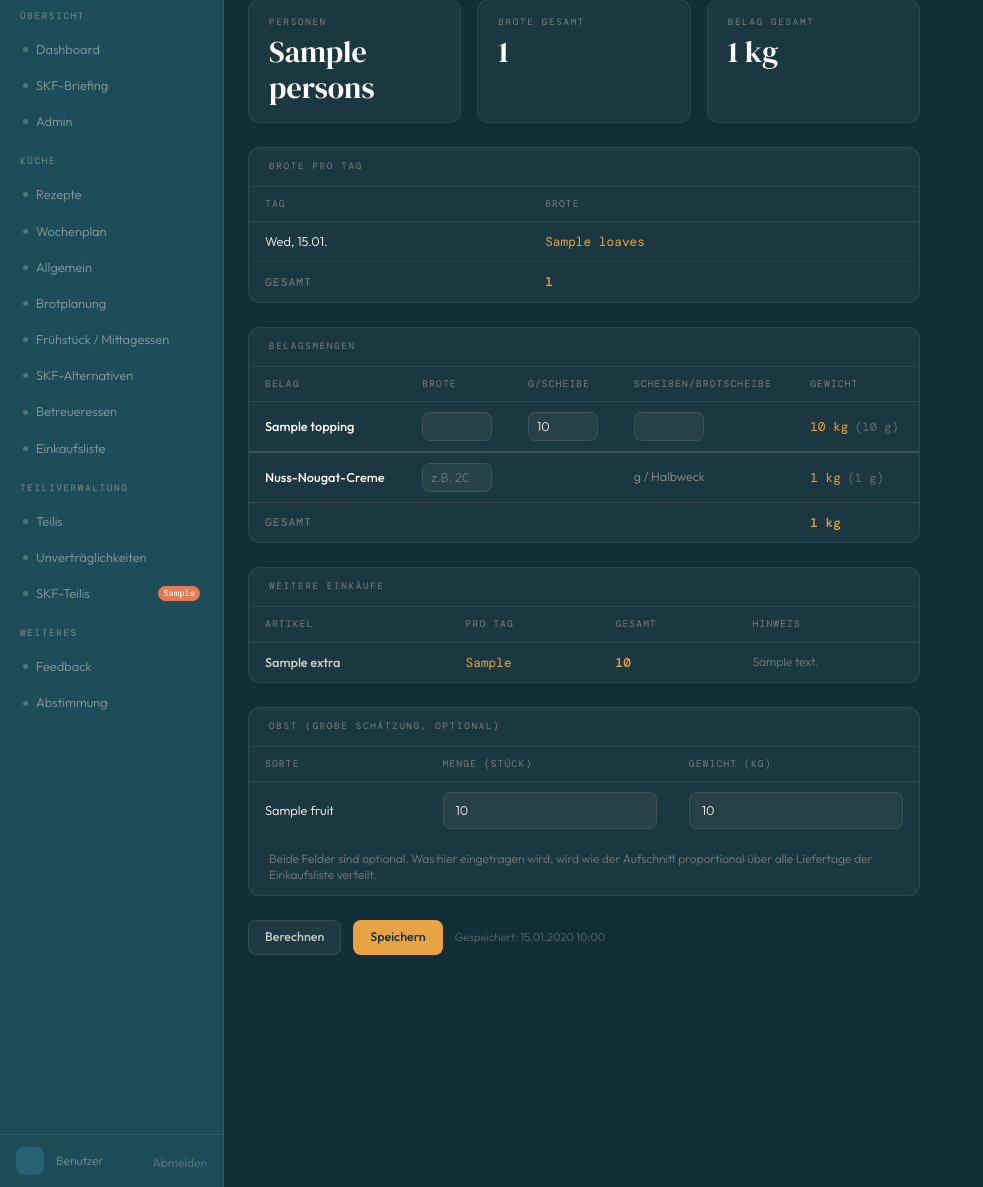
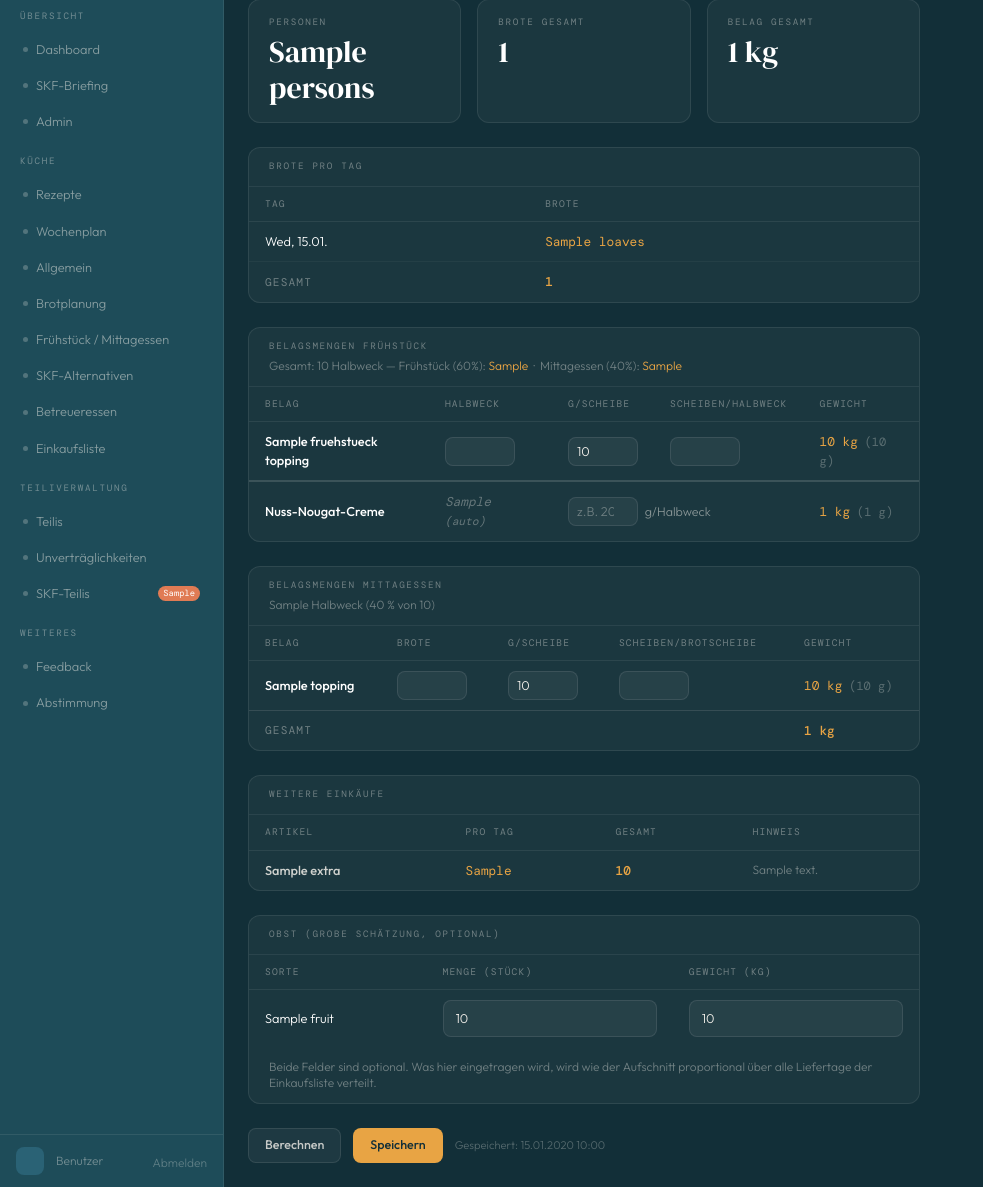
Before and after one commit to TrustyphoneP/rundballen25, a Django app: template templates/meals/fruehstueck.html in a window 1280 px wide. Shown: the part 77-1264 px from the top of the page, without its empty margins (0-983 px from the left). Run offline with Django 5.2, Linux system fonts and the light colour scheme; the template is opened without the code that fills it: most values are stand-ins (such as "Sample title", 1, 10 or a date in 2020); some libraries are stand-ins or nearby versions.

Commit message:
various frühstück fixes

```diff
--- a/templates/meals/fruehstueck.html
+++ b/templates/meals/fruehstueck.html
@@ -53,10 +53,83 @@
       </table>
     </div>
 
-    <!-- Topping config + results -->
+    <!-- Belagsmengen Frühstück -->
     <div class="card overflow-hidden mb-6">
       <div class="px-5 py-3 border-b" style="border-color:rgba(240,237,232,0.07);">
-        <div class="section-mono">Belagsmengen</div>
+        <div class="section-mono">Belagsmengen Frühstück</div>
+        <div class="text-xs mt-1" style="color:rgba(240,237,232,0.4);">
+          Gesamt: {{ halbweck_total }} Halbweck —
+          Frühstück (60%): <span style="color:#e8a444;">{{ halbweck_fruehstueck }}</span> &nbsp;·&nbsp;
+          Mittagessen (40%): <span style="color:#e8a444;">{{ halbweck_mittag }}</span>
+        </div>
+      </div>
+      <table>
+        <thead>
+          <tr>
+            <th>Belag</th>
+            <th>Halbweck</th>
+            <th>g/Scheibe</th>
+            <th>Scheiben/Halbweck</th>
+            <th>Gewicht</th>
+          </tr>
+        </thead>
+        <tbody>
+          {% for t in fruehstueck_toppings %}
+          <tr>
+            <td style="font-weight:500;">{{ t.name }}</td>
+            <td>
+              <input type="number" name="halbweck_{{ t.key }}" value="{{ t.halbweck }}"
+                     min="0" step="1" style="width:70px; padding:4px 8px !important;">
+            </td>
+            <td>
+              <input type="number" name="weight_{{ t.key }}" value="{{ t.weight_input }}"
+                     min="0" step="0.5" style="width:70px; padding:4px 8px !important;">
+            </td>
+            <td>
+              <input type="number" name="spb_{{ t.key }}" value="{{ t.spb }}"
+                     min="0.1" step="0.1" style="width:70px; padding:4px 8px !important;">
+            </td>
+            <td>
+              <span class="font-mono" style="color:#e8a444;">{{ t.weight_kg }} kg</span>
+              <span class="font-mono text-xs ml-1" style="color:rgba(240,237,232,0.3);">({{ t.weight_g }} g)</span>
+            </td>
+          </tr>
+          {% endfor %}
+        </tbody>
+        <!-- Nuss-Nougat mit Trennlinie -->
+        <tbody>
+          <tr style="border-top:2px solid rgba(240,237,232,0.15);">
+            <td style="font-weight:500;">Nuss-Nougat-Creme</td>
+            <td class="font-mono" style="color:rgba(240,237,232,0.35); font-style:italic;">{{ halbweck_fruehstueck }} <span style="font-size:0.7rem;">(auto)</span></td>
+            <td colspan="2">
+              <input type="number"
+                     name="nn_g_per_halbweck"
+                     value="{{ nn_topping.g_per_halbweck_input }}"
+                     min="0" step="0.5"
+                     placeholder="z.B. 20"
+                     style="width:70px; padding:4px 8px !important;">
+              <span style="color:rgba(240,237,232,0.5); font-size:0.78rem; margin-left:4px;">g/Halbweck</span>
+            </td>
+            <td>
+              {% if nn_topping.total_g %}
+              <span class="font-mono" style="color:#e8a444;">{{ nn_topping.total_kg }} kg</span>
+              <span class="font-mono text-xs ml-1" style="color:rgba(240,237,232,0.3);">({{ nn_topping.total_g }} g)</span>
+              {% else %}
+              <span style="color:rgba(240,237,232,0.3); font-size:0.75rem;">g/Halbweck eingeben</span>
+              {% endif %}
+            </td>
+          </tr>
+        </tbody>
+      </table>
+    </div>
+
+    <!-- Belagsmengen Mittagessen -->
+    <div class="card overflow-hidden mb-6">
+      <div class="px-5 py-3 border-b" style="border-color:rgba(240,237,232,0.07);">
+        <div class="section-mono">Belagsmengen Mittagessen</div>
+        <div class="text-xs mt-1" style="color:rgba(240,237,232,0.4);">
+          {{ halbweck_mittag }} Halbweck (40 % von {{ halbweck_total }})
+        </div>
       </div>
       <table>
         <thead>
@@ -90,29 +163,6 @@
             </td>
           </tr>
           {% endfor %}
-        </tbody>
-        <!-- Nuss-Nougat: eigener Abschnitt mit Trennlinie -->
-        <tbody>
-          <tr style="border-top:2px solid rgba(240,237,232,0.15);">
-            <td style="font-weight:500;">Nuss-Nougat-Creme</td>
-            <td colspan="2">
-              <input type="number"
-                     name="nn_g_per_halbweck"
-                     value="{{ nn_topping.g_per_halbweck_input }}"
-                     min="0" step="0.5"
-                     placeholder="z.B. 20"
-                     style="width:70px; padding:4px 8px !important;">
-            </td>
-            <td style="color:rgba(240,237,232,0.5); font-size:0.78rem;">g / Halbweck</td>
-            <td>
-              {% if nn_topping.total_g %}
-              <span class="font-mono" style="color:#e8a444;">{{ nn_topping.total_kg }} kg</span>
-              <span class="font-mono text-xs ml-1" style="color:rgba(240,237,232,0.3);">({{ nn_topping.total_g }} g)</span>
-              {% else %}
-              <span style="color:rgba(240,237,232,0.3); font-size:0.75rem;">g/Halbweck eingeben</span>
-              {% endif %}
-            </td>
-          </tr>
         </tbody>
         <tfoot>
           <tr style="border-top:1px solid rgba(240,237,232,0.12);">
```
Also changed, not shown: apps/meals/models.py (+7 -0 lines), apps/meals/views.py (+44 -13 lines), apps/recipes/models.py (+16 -3 lines), apps/shopping/shopping_days.py (+48 -13 lines), apps/meals/migrations/0014_fruehstueckconfig_halbweck_cheese_and_more.py (added).
